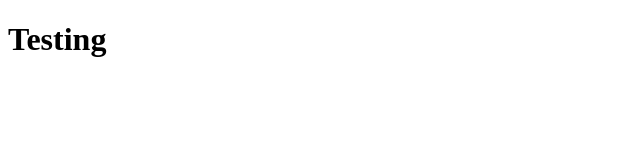
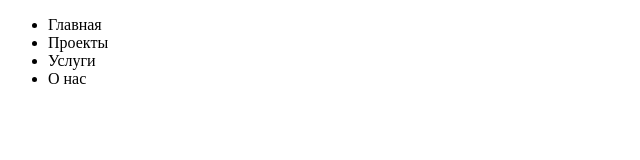
Before and after one commit to DexMP/DexMP-s-Team, a plain HTML site: page index.html in a window 1280 px wide. Shown: the whole page, without its empty margins (0-640 px from the left). Drawn offline with Linux system fonts and the light colour scheme.

Commit message:
first edition @LLAMP

```diff
--- a/index.html
+++ b/index.html
@@ -1,15 +1,27 @@
 <!DOCTYPE html>
 <html>
+
 <head>
 	<meta charset="utf-8">
 	<meta name="viewport" content="width=device-width">
 	<title>DexMP's team</title>
 	<link href="css/style.css" rel="stylesheet" type="text/css" />
 </head>
+
 <body>
-    <header><h1>Testing</h1></header>
+	<header>
+		<ul>
+			<li>Главная</li>
+			<li>Проекты</li>
+			<li>Услуги</li>
+			<li>О нас</li>
+		</ul>
+	</header>
 	<main></main>
 	<footer></footer>
-    <script src="js/script.js"></script>
+	<script src="js/script.js">
+
+	</script>
 </body>
+
 </html>
```
Lines whose indentation alone changed are shown as unchanged.
